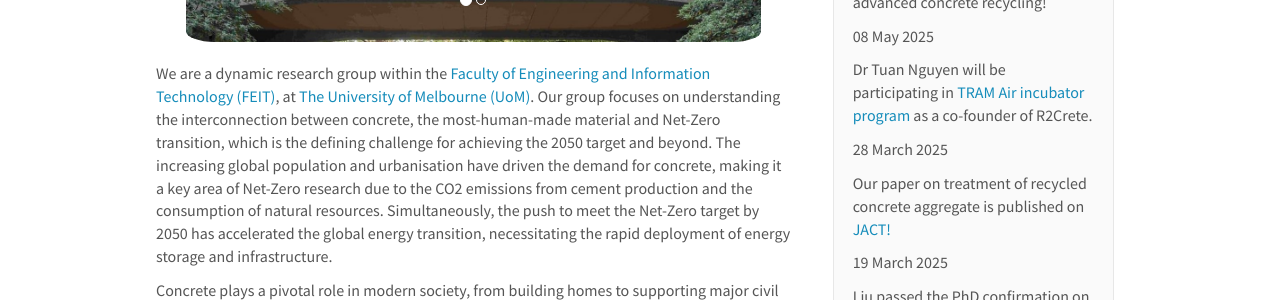
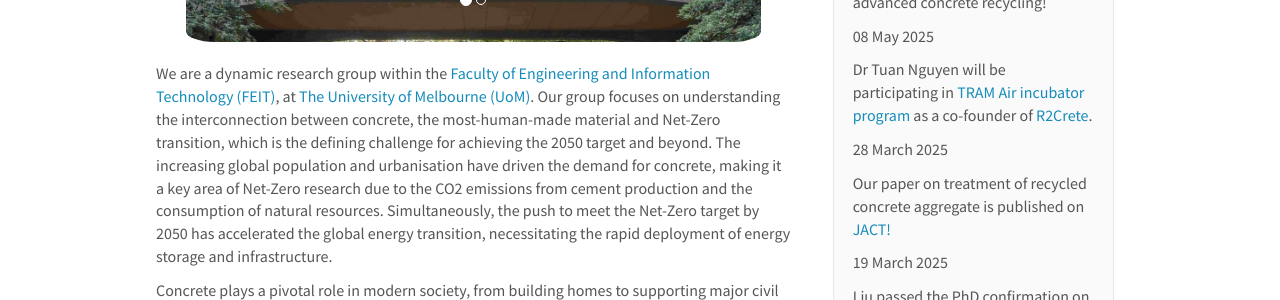
Before and after one commit to tuannguyenngoc/cnn-group, a Jekyll site: the page built from _pages/home.md, in a window 1280 px wide and 1217 px high. Shown: the part 359-659 px from the top of the window. Built offline with Jekyll 4.4.1, drawn with Linux system fonts in a browser that asks for light colours; nearby versions of some CDN libraries; part of the change alters nothing that is shown.

Commit message:
Update news.yml

```diff
--- a/_data/news.yml
+++ b/_data/news.yml
@@ -5,7 +5,7 @@
   headline: Atabak passed the PhD confirmation on the topic of advanced concrete recycling!
 
 - date: 08 May 2025
-  headline: Dr Tuan Nguyen will be participating in <a href="https://www.tram.org.au/news/welcoming-the-tram-air-2025-cohortnbspnbsp" target="_blank">TRAM Air incubator program</a> as a co-founder of R2Crete.
+  headline: Dr Tuan Nguyen will be participating in <a href="https://www.tram.org.au/news/welcoming-the-tram-air-2025-cohortnbspnbsp" target="_blank">TRAM Air incubator program</a> as a co-founder of <a href="https://r2crete.com.au/">R2Crete</a>.
 
 - date: 28 March 2025
   headline: Our paper on treatment of recycled concrete aggregate is published on <a href="https://www.jstage.jst.go.jp/article/jact/23/3/23_168/_article/-char/ja/">JACT!</a>
```
